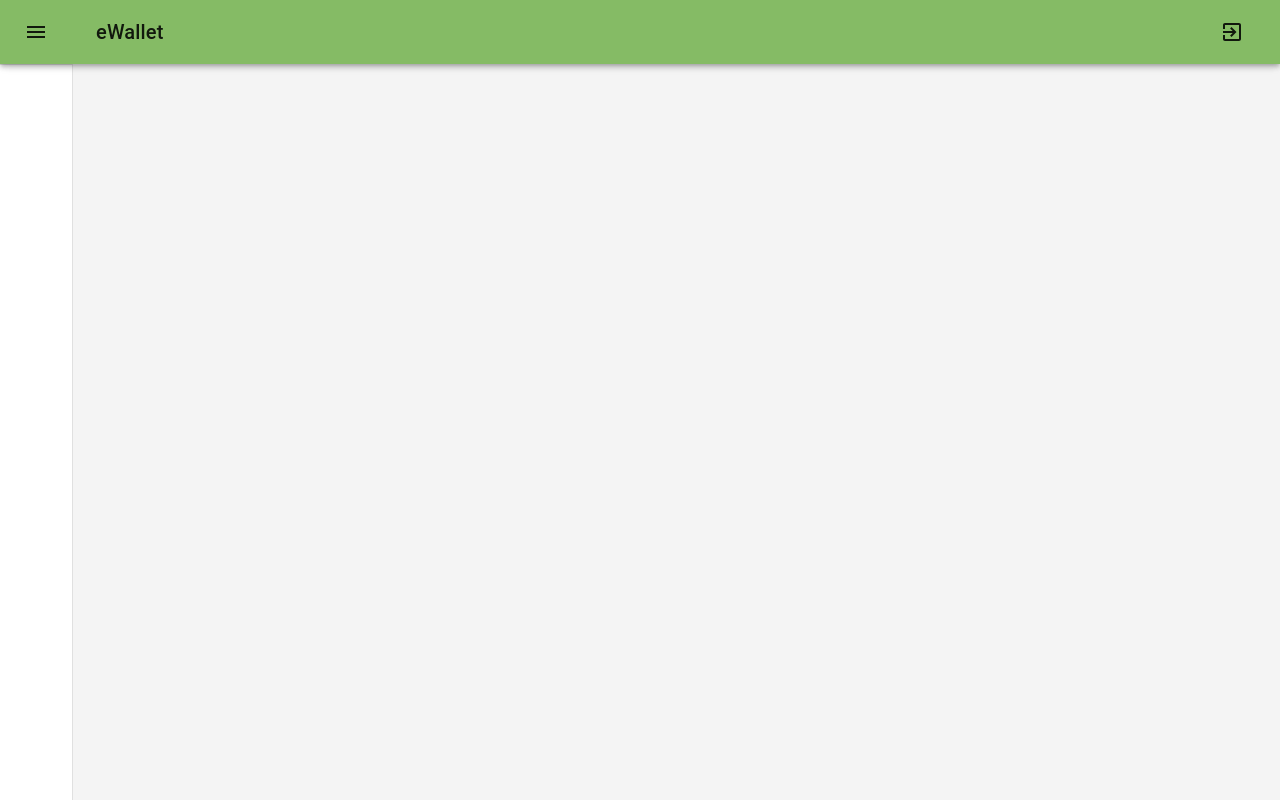
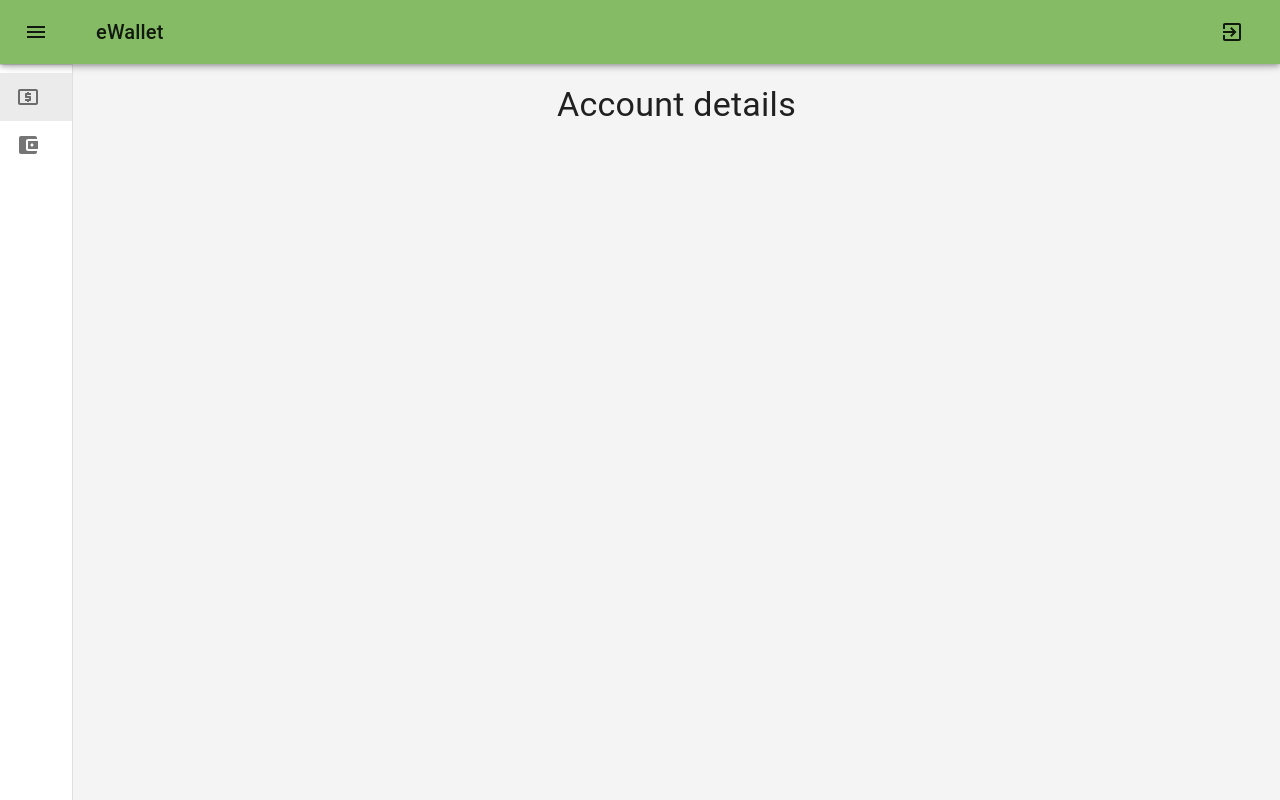
Before and after one commit to Silnari/ewallet-fe, a React (Create React App) app: page /login in a window 1280 px wide. Built offline with nearby package versions, Linux system fonts and the light colour scheme; sample sign-in values are in the browser's storage.

Commit message:
Added empty Account subpage and Manage account subpage prototype

```diff
--- a/src/components/HeadLayout.jsx
+++ b/src/components/HeadLayout.jsx
@@ -2,7 +2,11 @@ import { useState } from "react";
 import LeftDrawer from "./LeftDrawer";
 import Nav from "./Nav";
 
-export default function HeadLayout() {
+export default function HeadLayout({
+  navItems,
+  currentNavItem,
+  setCurrentNavItem,
+}) {
   const [drawerOpen, setDrawerOpen] = useState(false);
 
   const handleDrawerClose = () => {
@@ -20,7 +24,12 @@ export default function HeadLayout() {
         handleDrawerClose={handleDrawerClose}
         handleDrawerOpen={handleDrawerOpen}
       />
-      <LeftDrawer drawerOpen={drawerOpen} />
+      <LeftDrawer
+        drawerOpen={drawerOpen}
+        items={navItems}
+        currentItem={currentNavItem}
+        setCurrentItem={setCurrentNavItem}
+      />
     </>
   );
 }
--- a/src/components/LeftDrawer.jsx
+++ b/src/components/LeftDrawer.jsx
@@ -1,4 +1,12 @@
-import { Divider, Drawer, List, Typography } from "@material-ui/core";
+import {
+  Divider,
+  Drawer,
+  List,
+  ListItem,
+  ListItemIcon,
+  ListItemText,
+  Typography,
+} from "@material-ui/core";
 import { makeStyles } from "@material-ui/styles";
 import clsx from "clsx";
 
@@ -37,7 +45,12 @@ const useStyle = makeStyles((theme) => ({
   },
 }));
 
-export default function LeftDrawer({ drawerOpen }) {
+export default function LeftDrawer({
+  drawerOpen,
+  items,
+  currentItem,
+  setCurrentItem,
+}) {
   const classes = useStyle();
 
   return (
@@ -60,7 +73,19 @@ export default function LeftDrawer({ drawerOpen }) {
         </Typography>
       </div>
       <Divider />
-      <List></List>
+      <List>
+        {Object.entries(items).map(([key, item]) => (
+          <ListItem
+            button
+            onClick={() => setCurrentItem(key)}
+            key={key}
+            selected={currentItem === key}
+          >
+            <ListItemIcon>{item.icon}</ListItemIcon>
+            <ListItemText primary={item.title} />
+          </ListItem>
+        ))}
+      </List>
     </Drawer>
   );
 }
--- /dev/null
+++ b/src/components/PageTitle.jsx
@@ -0,0 +1,9 @@
+import { Typography } from "@material-ui/core";
+
+export default function PageTitle({ title }) {
+  return (
+    <Typography variant="h4" align="center">
+      {title}
+    </Typography>
+  );
+}
--- /dev/null
+++ b/src/pages/Account.jsx
@@ -0,0 +1,9 @@
+import PageTitle from "../components/PageTitle";
+
+export default function Account() {
+  return (
+    <>
+      <PageTitle title="Account details" />
+    </>
+  );
+}
--- a/src/pages/Landing.jsx
+++ b/src/pages/Landing.jsx
@@ -1,5 +1,23 @@
 import { makeStyles } from "@material-ui/core/styles";
+import { useState } from "react";
 import HeadLayout from "../components/HeadLayout";
+import Account from "./Account";
+import ManageAccount from "./ManageAccount";
+import LocalAtmIcon from "@material-ui/icons/LocalAtm";
+import AccountBalanceWalletIcon from "@material-ui/icons/AccountBalanceWallet";
+
+const pages = {
+  account: {
+    body: <Account />,
+    icon: <LocalAtmIcon />,
+    title: "Account page",
+  },
+  manageAccount: {
+    body: <ManageAccount />,
+    icon: <AccountBalanceWalletIcon />,
+    title: "Manage accounts",
+  },
+};
 
 const useStyles = makeStyles((theme) => ({
   root: {
@@ -8,16 +26,22 @@ const useStyles = makeStyles((theme) => ({
   content: {
     flexGrow: 1,
     padding: theme.spacing(3),
+    marginTop: 60,
   },
 }));
 
 export default function Landing() {
+  const [activePage, setActivePage] = useState("account");
   const classes = useStyles();
 
   return (
     <div className={classes.root}>
-      <HeadLayout />
-      <main className={classes.content}></main>
+      <HeadLayout
+        navItems={pages}
+        currentNavItem={activePage}
+        setCurrentNavItem={setActivePage}
+      />
+      <main className={classes.content}>{pages[activePage].body}</main>
     </div>
   );
 }
--- /dev/null
+++ b/src/pages/ManageAccount.jsx
@@ -0,0 +1,94 @@
+import {
+  Avatar,
+  Button,
+  Container,
+  Grid,
+  IconButton,
+  List,
+  ListItem,
+  ListItemAvatar,
+  ListItemSecondaryAction,
+  ListItemText,
+} from "@material-ui/core";
+import PageTitle from "../components/PageTitle";
+import AccountBalanceWalletIcon from "@material-ui/icons/AccountBalanceWallet";
+import DeleteIcon from "@material-ui/icons/Delete";
+import SettingsIcon from "@material-ui/icons/Settings";
+
+export default function ManageAccount() {
+  return (
+    <Container maxWidth="xs">
+      <Grid container direction="column" spacing={3}>
+        <Grid item>
+          <PageTitle title="Manage accounts" />
+        </Grid>
+        <Grid item>
+          <List>
+            <ListItem>
+              <ListItemAvatar>
+                <Avatar>
+                  <AccountBalanceWalletIcon />
+                </Avatar>
+              </ListItemAvatar>
+              <ListItemText
+                primary="Gotówka"
+                secondary="Starting balance: 50"
+              />
+              <ListItemSecondaryAction>
+                <IconButton edge="end" aria-label="edit">
+                  <SettingsIcon />
+                </IconButton>
+                <IconButton edge="end" aria-label="delete">
+                  <DeleteIcon />
+                </IconButton>
+              </ListItemSecondaryAction>
+            </ListItem>
+            <ListItem>
+              <ListItemAvatar>
+                <Avatar>
+                  <AccountBalanceWalletIcon />
+                </Avatar>
+              </ListItemAvatar>
+              <ListItemText
+                primary="Karta 1"
+                secondary="Starting balance: 8000"
+              />
+              <ListItemSecondaryAction>
+                <IconButton edge="end" aria-label="edit">
+                  <SettingsIcon />
+                </IconButton>
+                <IconButton edge="end" aria-label="delete">
+                  <DeleteIcon />
+                </IconButton>
+              </ListItemSecondaryAction>
+            </ListItem>
+            <ListItem>
+              <ListItemAvatar>
+                <Avatar>
+                  <AccountBalanceWalletIcon />
+                </Avatar>
+              </ListItemAvatar>
+              <ListItemText
+                primary="Karta 2"
+                secondary="Starting balance: 5000"
+              />
+              <ListItemSecondaryAction>
+                <IconButton edge="end" aria-label="edit">
+                  <SettingsIcon />
+                </IconButton>
+                <IconButton edge="end" aria-label="delete">
+                  <DeleteIcon />
+                </IconButton>
+              </ListItemSecondaryAction>
+            </ListItem>
+          </List>
+        </Grid>
+        <Grid item>
+          <Button variant="contained" color="primary" fullWidth={true}>
+            Add account
+          </Button>
+        </Grid>
+      </Grid>
+    </Container>
+  );
+}
```
